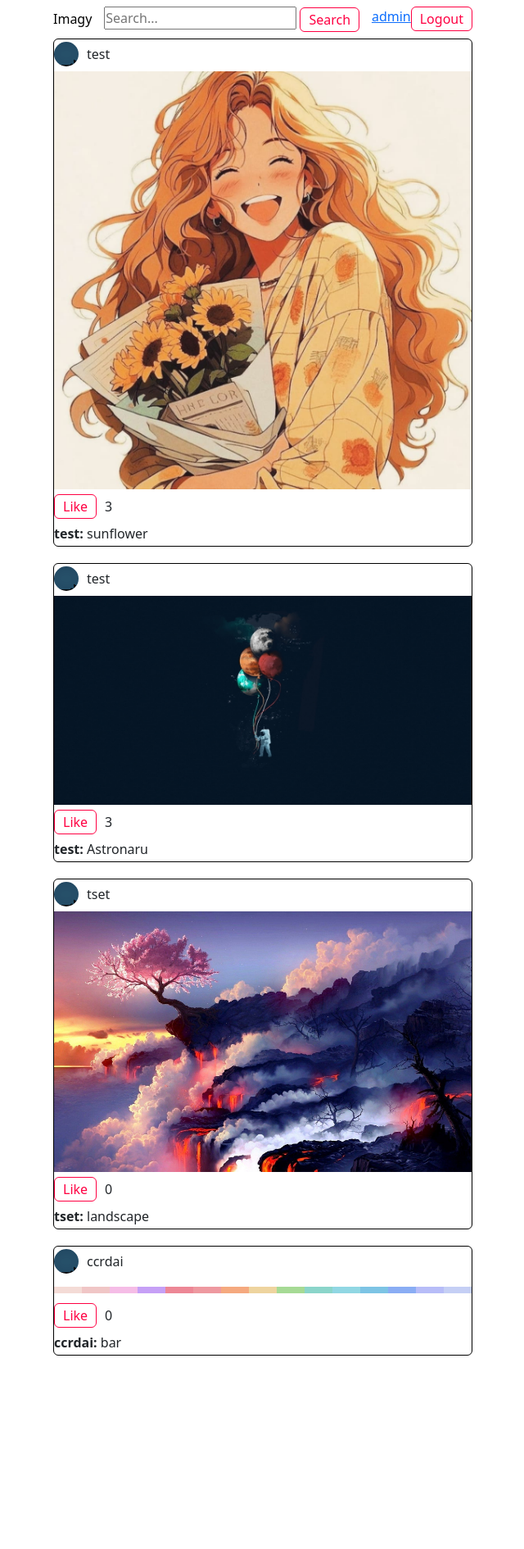
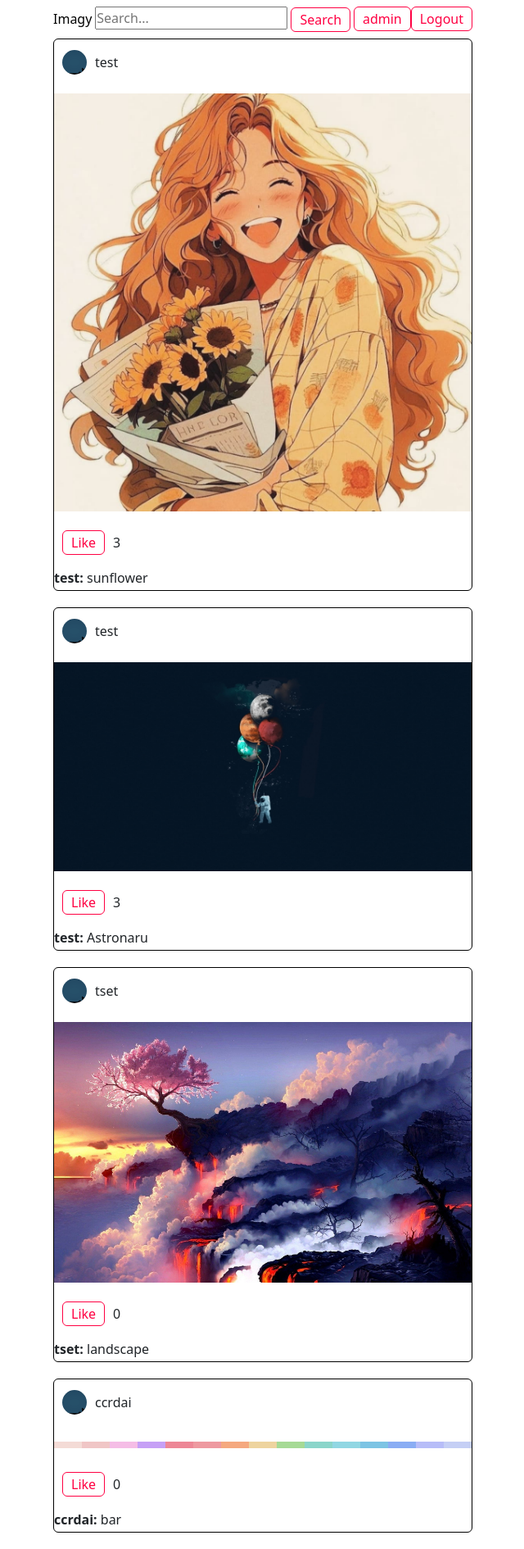
Before and after one commit to NickName-AM/imagy, a Django app: page / in a window 1280 px wide. Shown: the whole page at 82% size, without its empty margins (319-959 px from the left). Before the commit the page ends 1654 px from the top, so only its background shows below. Run offline with Django 5.2, Linux system fonts and the light colour scheme; a user stored in the database is signed in; data comes from the database, SQL or seed files in the repository.

Commit message:
i will die

```diff
--- a/static/css/style.css
+++ b/static/css/style.css
@@ -39,9 +39,15 @@ img{
     margin: 3px 0;
 }
 
+.card-image{
+    margin-top: 10px;
+    margin-bottom: 10px;
+}
+
 .card-user, .card-likes{
     display: flex;
     align-items: center;
+    padding: 10px 10px;
 }
 
 .card-user .card-user-img{
@@ -78,3 +84,7 @@ img{
     width: 400px;
     height: 400px;
 }
+
+.username{
+    padding-right: 10pxqqq;
+}
--- a/templates/core.html
+++ b/templates/core.html
@@ -22,7 +22,7 @@
         <div class="right-navbar">
             {% if request.user.is_authenticated %}
                 <div class="username">
-                    <a href="{% url 'profile' %}">{{ request.user.username }}</a>
+                    <a class="btn" href="{% url 'profile' %}">{{ request.user.username }}</a>
                 </div>
                 <div class="logout">
                     <form action="{% url 'logout' %}" method="POST">
```
